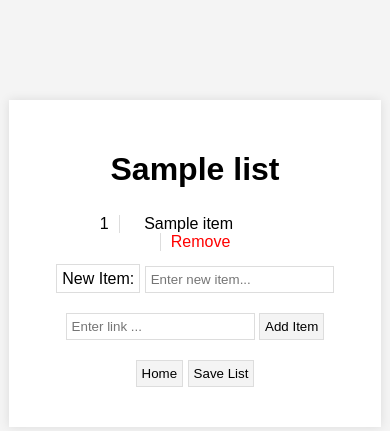
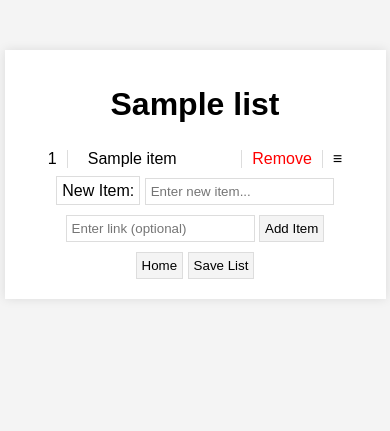
Before and after one commit to JoeArchibold/GiftListApp, a Flask app: template templates/listOwner.html in a window 390 px wide. Shown: the top 431 px of the page. Run offline with Flask 2, Linux system fonts and the light colour scheme; the template is opened without the code that fills it: most values are stand-ins (such as "Sample title", 1, 10 or a date in 2020).

Commit message:
Minor fixes and styling changes to list owner page

```diff
--- a/static/css/lists.css
+++ b/static/css/lists.css
@@ -37,13 +37,23 @@ td, th {
 }
 
 .list-item {
+    display: flex;
+    justify-content: center;
     white-space: normal;
     padding: 5px;
     box-sizing: border-box;
     overflow: hidden;
 }
 
-.item-rank, .delete-button {
+.drag-handle {
+    border-left: 1px solid #ddd;
+    display: inline-block;
+    cursor: move;
+    padding-inline: 10px;
+    white-space: nowrap;
+}
+
+.drag-handle, .item-rank, .delete-button {
     display: inline-block;
     vertical-align: top;
     box-sizing: border-box;
@@ -58,8 +68,7 @@ td, th {
 .item-name {
     padding-inline: 10px;
     text-align: left;
-    width: 55%;
-    display: inline-block;
+    width: 45%; /* Adjusted width to accommodate the drag handle and other elements */
     box-sizing: border-box;
     word-wrap: break-word;
 }
@@ -81,3 +90,25 @@ button {
     background-color: #f4f4f4;
     cursor: pointer;
 }
+
+
+
+@media only screen and (max-width: 600px) {
+    label, input, button {
+        margin-block: 5px; /* Adjust the margin for smaller screens */
+    }
+}
+
+@media only screen and (max-width: 600px) {
+    .logout {
+        margin: 10px 0; /* Adjust the margin for smaller screens */
+    }
+}
+
+@media only screen and (max-width: 600px) {
+    .main-container {
+        width: 90%; /* Adjust the width for smaller screens */
+        margin: 50px auto; /* Adjust the margin for smaller screens */
+        padding: 15px; /* Adjust the padding for smaller screens */
+    }
+}
--- a/templates/listOwner.html
+++ b/templates/listOwner.html
@@ -17,14 +17,15 @@
 <body>
     <div class="main-container">
 
-        <h1 contenteditable="true" enterkeyhint="done" onkeypress="updateName(this, event)">{{ list.name }}</h1>
+        <h1 contenteditable="true" enterkeyhint="done" onfocusout="updateName(this, event)" onkeypress="updateName(this, event)">{{ list.name }}</h1>
 
         <div class="item" id="sortable-list">
             {% for item in list['items'] %}
             <div class="list-item" id="item-{{item.id}}">
                 <div class="item-rank">{{item.rank}}</div>
-                <div class="item-name" contenteditable="true" onkeypress="updateItem(this, event)">{{item.name}}</div>
+                <div class="item-name" contenteditable="true" onfocusout="updateItem(this, event)" onkeyup="updateItem(this, event)">{{item.name}}</div>
                 <div class="delete-button" onclick="deleteItem(this)">Remove</div>
+                <div class="drag-handle">&#x2261;</div>
             </div>
             {% endfor %}
         </div>
@@ -32,7 +33,7 @@
         <div>
             <label for="newItem">New Item:</label>
             <input type="text" id="newItem-name" onkeypress="inputEnter(event)" placeholder="Enter new item...">
-            <input type="text" id="newItem-link" onkeypress="inputEnter(event)" placeholder="Enter link ...">
+            <input type="text" id="newItem-link" onkeypress="inputEnter(event)" placeholder="Enter link (optional)">
             <button onclick="appendItem()">Add Item</button>
         </div>
 
@@ -66,7 +67,6 @@
         }
 
         function updateItem(element, event) {
-            if (event.keyCode != 13) return true;
             var listItem = element.closest('.list-item');
             var itemId = listItem.id.substring(5)
 
@@ -76,8 +76,10 @@
                 }
             }
 
+            if (event.keyCode == 13) {
                 event.preventDefault()
                 event.target.blur()
+            }
         }
 
         function appendItem() {
@@ -88,18 +90,22 @@
             console.log(newItemText)
             console.log(newItemLink)
 
-            if (newItemText !== '') {
+            if (newItemText == '') {
+                alert("New item textbox is empty")
+                return
+            }
             var newItem = document.createElement('div');
             newItem.className = 'list-item';
 
-                newid = Math.max(...list.items.map(item => item.id)) + 1;
-                newRank = Math.max(...list.items.map(item => item.rank)) + 1;
+            newid = Math.max(Math.max(...list.items.map(item => item.id)) + 1, 0);
+            newRank = Math.max(Math.max(...list.items.map(item => item.rank)) + 1, 0);
 
             newItem.id = 'item-' + newid
 
             newListItem = {
                 'id': newid,
                 'isChecked': false,
+                'checkedBy': null,
                 'name': newItemText,
                 'rank': newRank,
                 'link': null,
@@ -113,13 +119,15 @@
                 newListItem['link'] = newItemLink
                 newItem.innerHTML = `<div class="item-rank">${newRank}</div>
                                         <a href="//` + newItemLink + `" target="_blank">
-                                            <div class="item-name" contenteditable="true" onkeypress="updateItem(this, event)"">${newItemText}</div>
+                                        <div class="item-name" contenteditable="true" onfocusout="updateItem(this, event)" onkeypress="updateItem(this, event)">${newItemText}</div>
                                         <\a>
-                                         <div class="delete-button" onclick="deleteItem(this)">Remove</div>`;
+                                        <div class="delete-button" onclick="deleteItem(this)">Remove</div>
+                                        <div class="drag-handle">&#x2261;</div>`;
             } else {
                 newItem.innerHTML = `<div class="item-rank">${newRank}</div>
-                                         <div class="item-name" contenteditable="true" onkeypress="updateItem(this, event)"">${newItemText}</div>
-                                         <div class="delete-button" onclick="deleteItem(this)">Remove</div>`;
+                                        <div class="item-name" contenteditable="true" onfocusout="updateItem(this, event)" onkeypress="updateItem(this, event)">${newItemText}</div>
+                                        <div class="delete-button" onclick="deleteItem(this)">Remove</div>
+                                        <div class="drag-handle">&#x2261;</div>`;
             }
 
 
@@ -128,9 +136,8 @@
             var itemContainer = document.getElementById('sortable-list');
             itemContainer.appendChild(newItem);
 
-                document.getElementById('newItem-name').value = ''; // Clear the input field
-                document.getElementById('newItem-link').value = ''; // Clear the input field
-            }
+            document.getElementById('newItem-name').value = '';
+            document.getElementById('newItem-link').value = '';
         }
 
         function deleteItem(element) {
```
Lines whose indentation alone changed are shown as unchanged.
